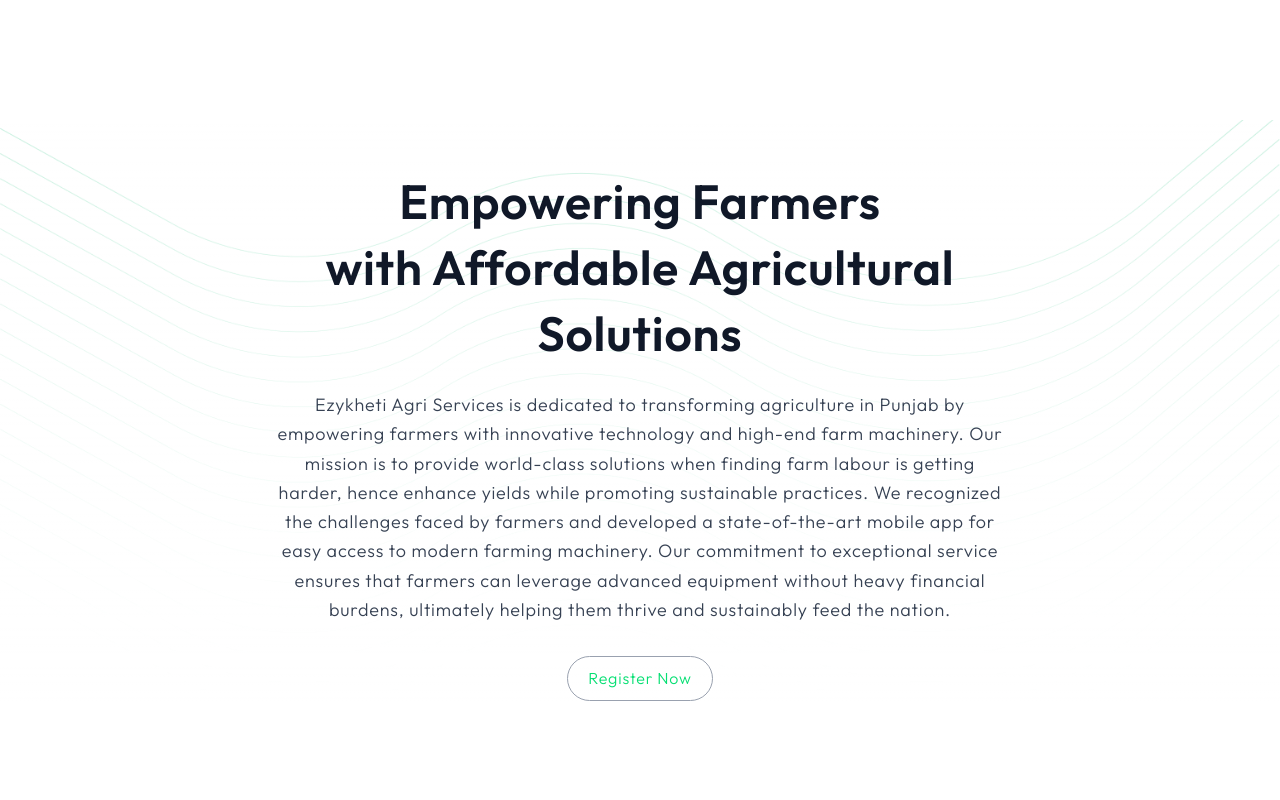
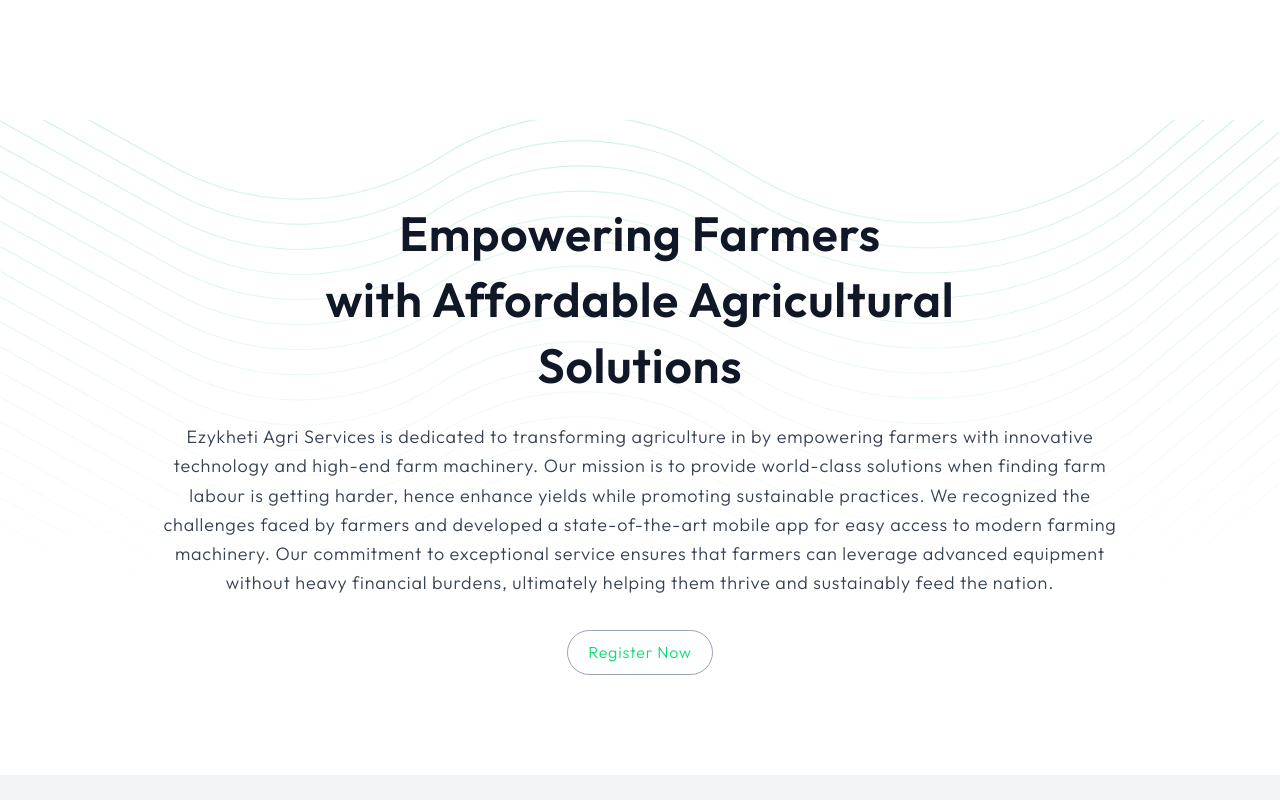
Before and after one commit to taranjitsahota/ezykheti-frontend, a React (Vite) app: page / in a window 1280 px wide. Shown: the part 520-1320 px from the top of the page. Built offline with nearby package versions, Linux system fonts and the light colour scheme.

Commit message:
fixed things static website

```diff
--- a/src/App.jsx
+++ b/src/App.jsx
@@ -1,4 +1,4 @@
-import { Routes, Route } from "react-router-dom";
+import { Routes, Route, useLocation  } from "react-router-dom";
 import Navbar from "./components/Navbar";
 import Footer from "./components/Footer";
 import Login from "./pages/Login";
@@ -49,9 +49,16 @@
     });
   }, []);
 
+  const location = useLocation();
+
+  // Define routes where Navbar and Footer should be visible
+  const showHeaderFooterRoutes = ["/", "/registration", "/services", "/about", "/pricing"];
+
+  const showHeaderFooter = showHeaderFooterRoutes.includes(location.pathname);
+
   return (
     <>
-      <Navbar />
+       {showHeaderFooter && <Navbar />}
       <Routes>
         <Route path="/" element={<Home />} />
         <Route path="/registration" element={<Registration />} />
@@ -73,7 +80,7 @@
           }
         />
       </Routes>
-      <Footer />
+      {showHeaderFooter && <Footer />}
     </>
   );
 }
--- a/src/components/Card.jsx
+++ b/src/components/Card.jsx
@@ -2,7 +2,7 @@
 
 const Card = ({ image, title, description }) => {
     return (
-        <div className="bg-white rounded-2xl shadow-md overflow-hidden w-full sm:w-60 md:w-64 lg:w-72 transition-transform hover:scale-105">
+        <div className="bg-white rounded-4xl  overflow-hidden w-full border border-gray-300 sm:w-60 md:w-64 lg:w-72 transition-transform hover:scale-105">
         <img src={image} alt={title} className="w-full h-40 object-cover" />
 
         <div className="h-px bg-gray-300 w-full"></div>
--- a/src/components/ServiceSlider.jsx
+++ b/src/components/ServiceSlider.jsx
@@ -4,6 +4,7 @@
 import wheat from "../assets/images/wheat.png";
 import paymentmobile from "../assets/images/paymentmobile.png";
 import tractorbooking from "../assets/images/tractorbooking.jpg";
+import maps from "../assets/images/map.jpg";
 
 const services = [
   {
@@ -16,7 +17,7 @@
   },
   {
     title: "Real-time Tracking",
-    image: "https://cdn-icons-png.flaticon.com/512/854/854878.png",
+    image: maps,
     isIllustration: true,
   },
   {
@@ -47,35 +48,36 @@
       <Slider ref={sliderRef} {...settings}>
         {services.map((item, index) => (
           <div key={index} className="px-4">
-            <div className="relative bg-white rounded-2xl w-64 h-64 overflow-hidden">
+            <div className="relative border border-gray-300 bg-white rounded-4xl w-84 h-94 overflow-hidden">
+              {/* Sharp base image */}
               <img
                 src={item.image}
                 alt={item.title}
                 className="w-full h-full object-cover"
               />
-              <div className="absolute top-4 left-4 bg-opacity-50 text-black px-3 py-1 rounded-lg">
+
+              {/* Small subtle blur overlay at the top */}
+              <div className="absolute inset-0 pointer-events-none">
+                <img
+                  src={item.image}
+                  alt={item.title}
+                  className="w-full h-full object-cover blur-sm"
+                  style={{
+                    maskImage:
+                      "linear-gradient(to bottom, rgba(0,0,0,0.7), rgba(0,0,0,0) 30%)",
+                    WebkitMaskImage:
+                      "linear-gradient(to bottom, rgba(0,0,0,0.7), rgba(0,0,0,0) 30%)",
+                  }}
+                />
+              </div>
+
+              <div className="absolute top-4 left-4 text-black px-3 py-1 rounded-lg z-20">
                 <h3 className="text-lg font-semibold">{item.title}</h3>
               </div>
             </div>
           </div>
         ))}
       </Slider>
-      {/* <Slider ref={sliderRef} {...settings}>
-        {services.map((item, index) => (
-          <div key={index} className="px-4">
-            <div className="relative bg-white rounded-2xl overflow-hidden w-64 h-64 shadow-md">
-              <img
-                src={item.image}
-                alt={item.title}
-                className="w-full h-full object-cover"
-              />
-              <div className="absolute top-4 left-4 bg-black bg-opacity-50 text-white px-3 py-1 rounded-lg">
-                <h3 className="text-lg font-semibold">{item.title}</h3>
-              </div>
-            </div>
-          </div>
-        ))}
-      </Slider> */}
 
       {/* Custom bottom-right arrows */}
       <div className="flex justify-end gap-3 mt-4 pr-10">
--- a/src/pages/About.jsx
+++ b/src/pages/About.jsx
@@ -1,8 +1,30 @@
 import React from 'react'
-
+import greenlines from '../assets/images/line_vector.png'
 const about = () => {
   return (
-    <div className='mt-50'>about</div>
+    <div>
+      <div className="relative flex flex-col items-center justify-center text-center mt-10 mb-10 sm:mt-14 sm:mb-14 md:mt-20 md:mb-20 lg:mt-26 lg:mb-38">
+              <div
+                className="h-full absolute inset-0 bg-center bg-no-repeat"
+                style={{
+                  backgroundImage: `linear-gradient(to bottom, rgba(255,255,255,0.7), rgba(255,255,255,0.9)), url(${greenlines})`,
+                  backgroundSize: "cover",
+                  backgroundPosition: "center",
+                  // opacity: ,
+                  zIndex: -1,
+                }}
+              ></div>
+
+              <div data-aos="slide-up" className=" gap-4">
+                {/* Content */}
+                <h1 className="text-4xl md:text-5xl font-bold text-gray-900 leading-snug mt-20 mb-6">
+                  About Us <br />
+                  <br />
+                </h1>
+              </div>
+            </div>
+
+    </div>
   )
 }
 
--- a/src/pages/Home.jsx
+++ b/src/pages/Home.jsx
@@ -26,36 +26,29 @@
     <div>
       {/* Background video section */}
       <LoopingYoutube />
-      <div className="relative flex flex-col items-center justify-center text-center">
-        {/* Background image with opacity */}
+
+      <div className="relative flex flex-col items-center justify-center text-center mb-10 sm:mb-14 md:mb-20 lg:mb-25">
               <div
-          className="absolute inset-0 bg-center bg-no-repeat mb-25"
+                className="h-full absolute inset-0 bg-center bg-no-repeat"
                 style={{
-            backgroundImage: `linear-gradient(to bottom, rgba(255,255,255,0.7), rgba(255,255,255,1)), url(${greenlines})`,
+                  backgroundImage: `linear-gradient(to bottom, rgba(255,255,255,0.7), rgba(255,255,255,0.9)), url(${greenlines})`,
                   backgroundSize: "cover",
-            backgroundPosition: "center",
-            opacity: 0.8,
+                  backgroundPosition: "bottom",
+                  // opacity: ,
                   zIndex: -1,
                 }}
               ></div>
- <div className="relative flex flex-col items-center justify-center text-center mt-12 mb-25">
+
               <div data-aos="slide-up" className=" gap-4">
                 {/* Content */}
-          <h1 className="text-4xl md:text-5xl font-bold text-gray-900 leading-snug mb-6">
+                <h1 className="text-4xl md:text-5xl font-bold text-gray-900 leading-snug mt-20 mb-6">
                 Empowering Farmers <br />
             with Affordable Agricultural <br />
             Solutions
                 </h1>
-
-          {/* <button className="bg-green-500 text-white px-6 py-3 rounded-full hover:bg-green-600 transition-all">
-            Contact Us
-          </button>
-          <button className="border border-gray-400 text-gray-900 px-6 py-3 rounded-full hover:bg-gray-100 transition-all">
-            Know More
-          </button> */}
-          <p className="text-md md:text-lg text-gray-700 max-w-3xl leading-relaxed mb-8 px-4">
+                <p className="text-md md:text-lg text-gray-700 max-w-5xl leading-relaxed mb-8 px-4">
             Ezykheti Agri Services is dedicated to transforming agriculture in
-            Punjab by empowering farmers with innovative technology and high-end
+             by empowering farmers with innovative technology and high-end
             farm machinery. Our mission is to provide world-class solutions when
             finding farm labour is getting harder, hence enhance yields while
             promoting sustainable practices. We recognized the challenges faced
@@ -65,16 +58,14 @@
             heavy financial burdens, ultimately helping them thrive and
             sustainably feed the nation.
           </p>
-        </div>
 
-        <div className="flex hidden xl:flex items-center gap-4">
           <button
               onClick={() => navigate("/registration")}
             className="cursor-pointer rounded-full px-5 py-2 border border-gray-400 text-green-400  hover:bg-[#32cd32] hover:text-white transition-all duration-300"
           >
             Register Now
           </button>
-        </div>
+
               </div>
             </div>
       {/* Cards section below the video */}
@@ -148,7 +139,7 @@
         }}
       >
         <div data-aos="fade-up" className="mt-10 py-10">
-          <h1 className="text-6xl text-white font-extrabold text-center -mt-28 mb-10 tracking-wide drop-shadow-2xl underline decoration-4 px-6 py-2 rounded-xl backdrop-blur-xl bg-[#2C2C2C]/80 w-fit mx-auto">
+          <h1 className="text-5xl text-white font-extrabold text-center -mt-28 mb-10 tracking-wide drop-shadow-2xl underline decoration-4 px-6 py-2 rounded-xl backdrop-blur-xl bg-[#2C2C2C]/80 w-fit mx-auto">
             Why Choose{" "}
             <span className="bg-gradient-to-r from-green-500 to-green-600 text-transparent bg-clip-text">
               E
```
Also changed, not shown: src/assets/images/map.jpg (added). Lines whose indentation alone changed are shown as unchanged.
